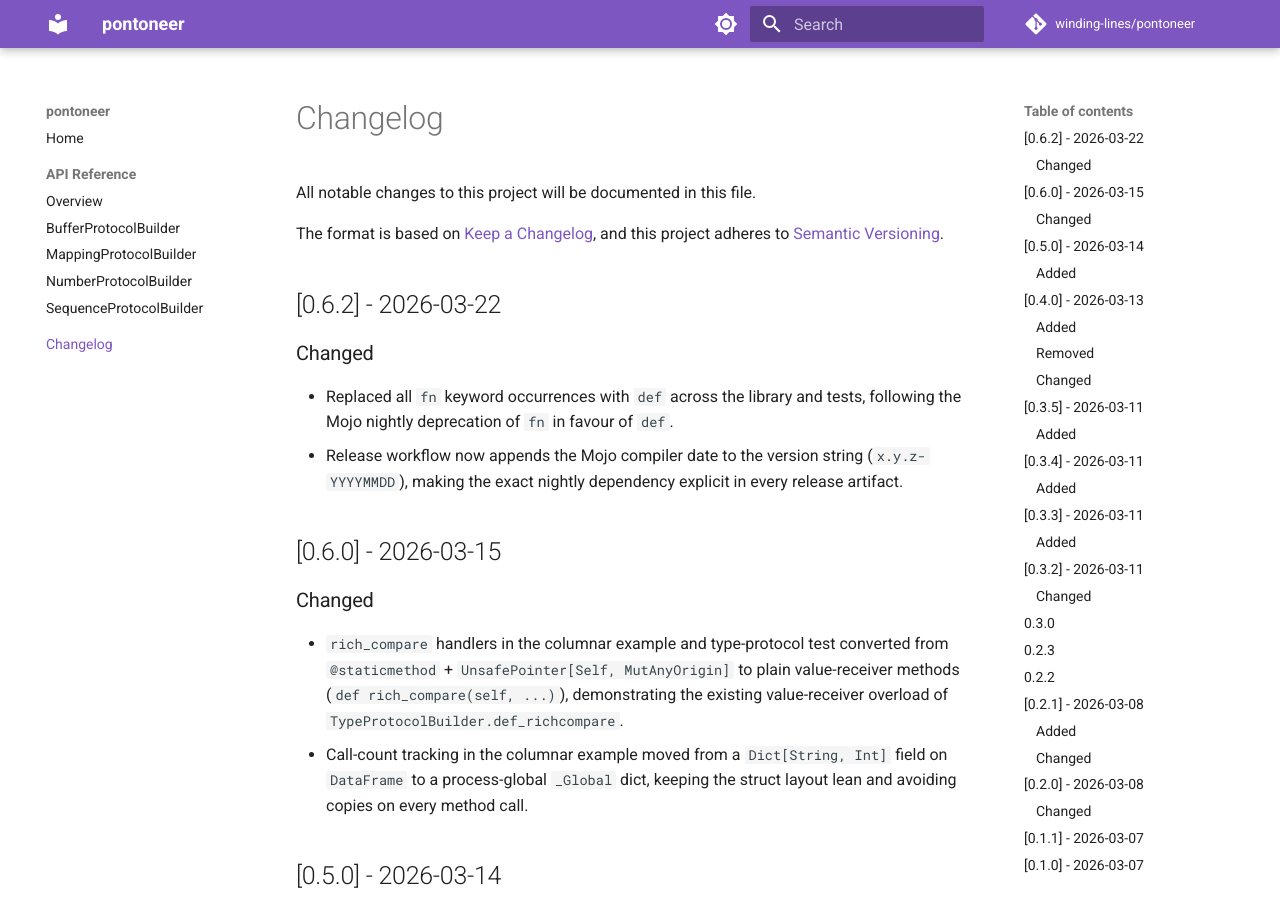
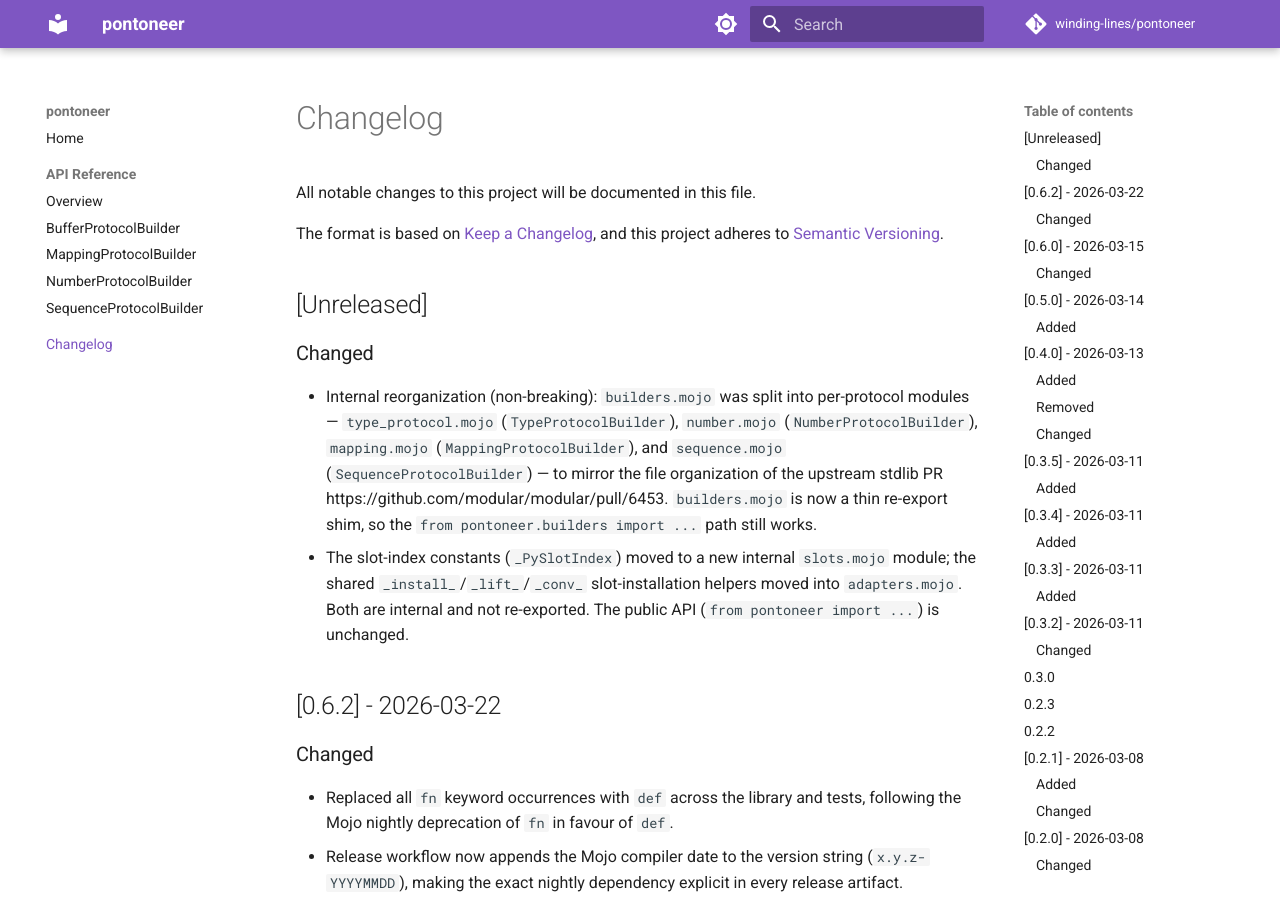
Before and after one commit to winding-lines/pontoneer, an MkDocs documentation site: the page built from docs/changelog.md, in a window 1280 px wide and 900 px high. Built offline with MkDocs 1.6.1 and Material for MkDocs 9.7.7, drawn with Linux system fonts in a browser that asks for light colours; comment, search, counter and statistics services are not loaded.

Commit message:
Split protocol builders into per-protocol modules (mirror PR #6453)
Reorganize the package to match the file layout of the upstream stdlib
PR https://github.com/modular/modular/pull/6453, which splits the
monolithic builder into per-protocol modules and moves the slot-index
constants into _cpython.mojo.

- builders.mojo (4908 lines) split into:
    type_protocol.mojo  - TypeProtocolBuilder
    number.mojo         - NumberProtocolBuilder
    mapping.mojo        - MappingProtocolBuilder
    sequence.mojo       - SequenceProtocolBuilder
  builders.mojo is now a thin re-export shim preserving the historical
  `from pontoneer.builders import ...` path.
- slots.mojo (new, internal): _PySlotIndex slot-index constants — the
  definitions the PR places in stdlib _cpython.mojo, which we cannot
  modify from a standalone library.
- adapters.mojo: absorbed the shared _install_/_lift_/_conv_ slot
  helpers, matching the PR's shared-ABI-layer design.
- buffer.mojo: now pulls its slot constants from slots.mojo.

Code moved verbatim; only import blocks were adjusted. Public API
(__init__.mojo) is unchanged. Build and full test suite pass.

Co-Authored-By: Claude Opus 4.8 (1M context) <noreply@anthropic.com>

```diff
--- a/CHANGELOG.md
+++ b/CHANGELOG.md
@@ -4,6 +4,12 @@ All notable changes to this project will be documented in this file.
 
 The format is based on [Keep a Changelog](https://keepachangelog.com/en/1.0.0/),
 and this project adheres to [Semantic Versioning](https://semver.org/spec/v2.0.0.html).
+
+## [Unreleased]
+
+### Changed
+- Internal reorganization (non-breaking): `builders.mojo` was split into per-protocol modules — `type_protocol.mojo` (`TypeProtocolBuilder`), `number.mojo` (`NumberProtocolBuilder`), `mapping.mojo` (`MappingProtocolBuilder`), and `sequence.mojo` (`SequenceProtocolBuilder`) — to mirror the file organization of the upstream stdlib PR https://github.com/modular/modular/pull/6453. `builders.mojo` is now a thin re-export shim, so the `from pontoneer.builders import ...` path still works.
+- The slot-index constants (`_PySlotIndex`) moved to a new internal `slots.mojo` module; the shared `_install_`/`_lift_`/`_conv_` slot-installation helpers moved into `adapters.mojo`. Both are internal and not re-exported. The public API (`from pontoneer import ...`) is unchanged.
 
 ## [0.6.2] - 2026-03-22
 
```
Also changed, not shown: CLAUDE.md (+21 -7 lines), 8 other files.
